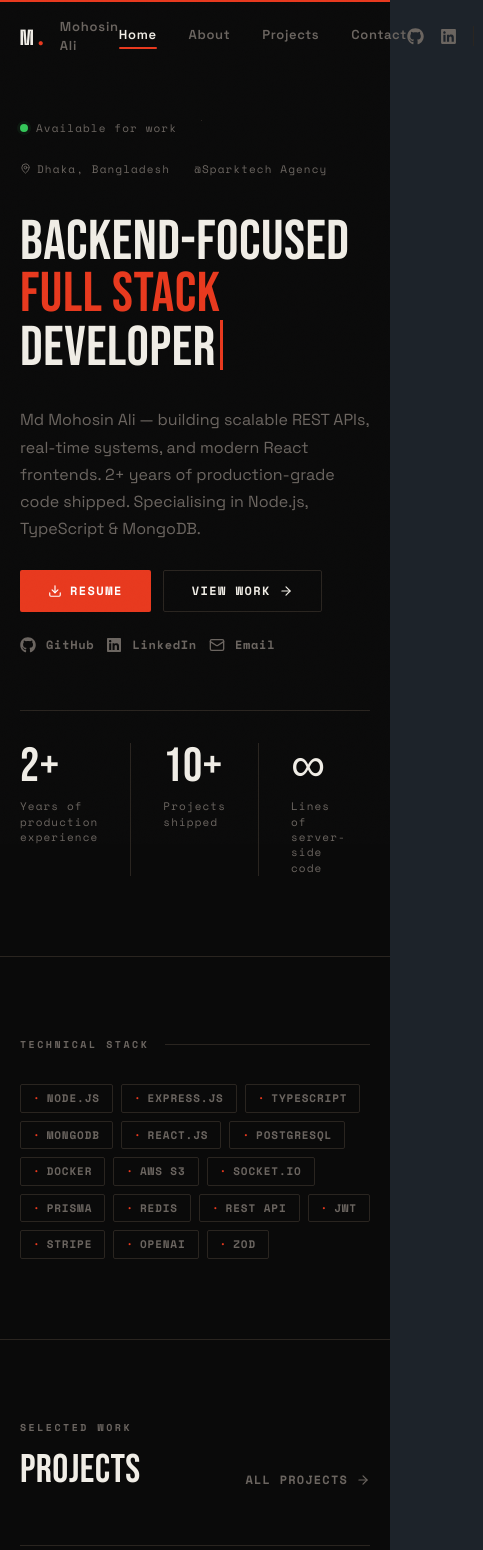
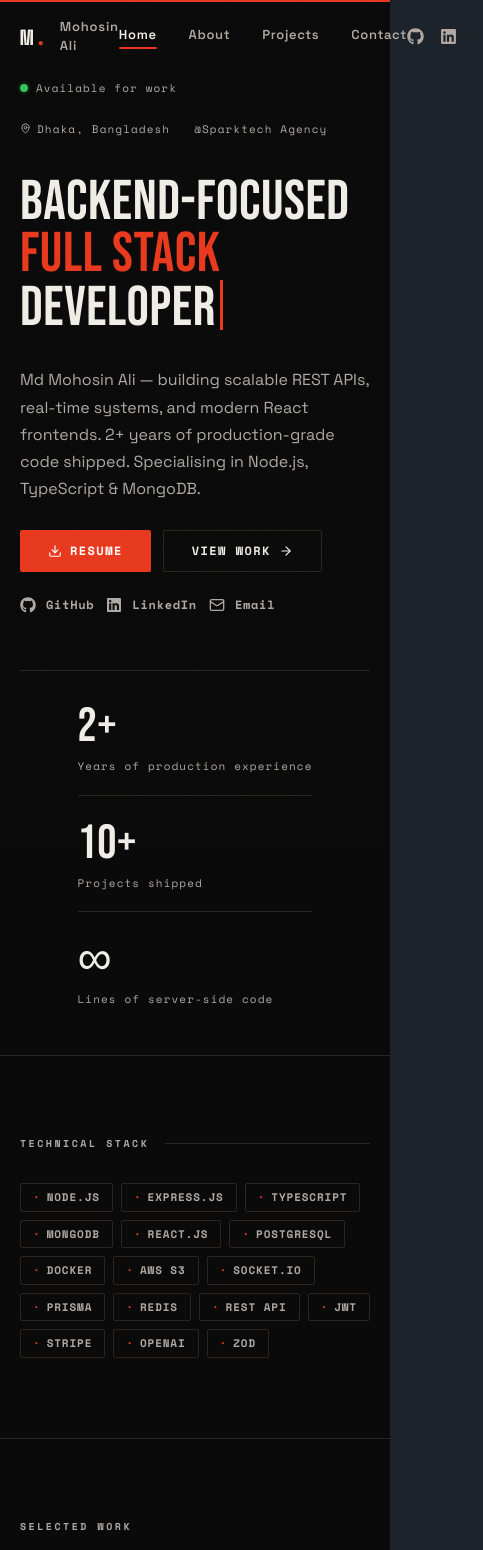
Before and after one commit to Mohosin075/mohosin-portfolio, a React (Vite) app: page / in a window 390 px wide. Shown: the top 1550 px of the page, 483 px wide, since content can reach past the window. Built offline with nearby package versions, Linux system fonts and the light colour scheme.

Commit message:
feat: implement core components and styles for portfolio website

```diff
--- a/src/components/about/About.jsx
+++ b/src/components/about/About.jsx
@@ -98,6 +98,7 @@ const About = () => {
             initial={{ opacity: 0, y: 20 }}
             whileInView={{ opacity: 1, y: 0 }}
             viewport={{ once: true }}
+            className="about-photo-wrapper"
           >
             <div style={{ position: "relative" }}>
               <div className="img-container" style={{ aspectRatio: "4/5" }}>
@@ -142,24 +143,13 @@ const About = () => {
             viewport={{ once: true }}
           >
             {/* Stats row */}
-            <div style={{
-              display: "grid",
-              gridTemplateColumns: "repeat(3, 1fr)",
-              gap: 0,
-              marginBottom: 40,
-              paddingBottom: 40,
-              borderBottom: "1px solid var(--border)",
-            }}>
+            <div className="about-stats-grid">
               {[
                 { val: "2+", label: "Years experience" },
                 { val: "10+", label: "Projects shipped" },
                 { val: "30+", label: "APIs built" },
               ].map((s, i) => (
-                <div key={i} style={{
-                  paddingRight: i < 2 ? 32 : 0,
-                  paddingLeft: i > 0 ? 32 : 0,
-                  borderRight: i < 2 ? "1px solid var(--border)" : "none",
-                }}>
+                <div key={i} className="about-stat-item">
                   <div className="font-display" style={{ fontSize: 44, color: "var(--chalk)", lineHeight: 1 }}>
                     {s.val}
                   </div>
@@ -201,7 +191,7 @@ const About = () => {
         {/* What I do */}
         <div style={{ marginBottom: 80 }}>
           <div className="rule-label" style={{ marginBottom: 40 }}>What I Do</div>
-          <div style={{ display: "grid", gridTemplateColumns: "repeat(3, 1fr)", gap: 0 }} className="services-grid">
+          <div className="services-grid">
             {services.map((s, i) => (
               <motion.div
                 key={i}
@@ -209,15 +199,7 @@ const About = () => {
                 whileInView={{ opacity: 1, y: 0 }}
                 viewport={{ once: true }}
                 transition={{ delay: i * 0.1 }}
-                style={{
-                  padding: "32px",
-                  borderLeft: i > 0 ? "1px solid var(--border)" : "none",
-                  borderTop: "1px solid var(--border)",
-                  borderBottom: "1px solid var(--border)",
-                  ...(i === 0 ? { borderLeft: "1px solid var(--border)" } : {}),
-                  ...(i === services.length - 1 ? { borderRight: "1px solid var(--border)" } : {}),
-                  transition: "background 0.2s",
-                }}
+                className="service-card"
                 onMouseEnter={e => e.currentTarget.style.background = "var(--surface)"}
                 onMouseLeave={e => e.currentTarget.style.background = "transparent"}
               >
--- a/src/components/footer/Footer.jsx
+++ b/src/components/footer/Footer.jsx
@@ -34,8 +34,7 @@ const Footer = () => {
           alignItems: "start",
           paddingBottom: 48,
           borderBottom: "1px solid var(--border)",
-          flexWrap: "wrap",
-        }}>
+        }} className="footer-grid">
           {/* Left: brand + desc + availability */}
           <div>
             <NavLink to="/" style={{ textDecoration: "none", display: "flex", alignItems: "baseline", gap: 4, marginBottom: 16, width: "fit-content" }}>
@@ -62,7 +61,7 @@ const Footer = () => {
           </div>
 
           {/* Right: nav + contact */}
-          <div style={{ display: "grid", gridTemplateColumns: "auto auto", gap: 48 }}>
+          <div className="footer-links-grid">
             <div>
               <p className="code-label" style={{ marginBottom: 16 }}>Navigation</p>
               <ul style={{ listStyle: "none", display: "flex", flexDirection: "column", gap: 10 }}>
--- a/src/components/home/Home.jsx
+++ b/src/components/home/Home.jsx
@@ -19,10 +19,10 @@ const stats = [
 
 const Home = () => {
   return (
-    <div style={{ overflowX: "hidden" }}>
+    <div style={{ overflowX: "hidden", width: "100%" }}>
 
       {/* ═══════════════ HERO ═══════════════ */}
-      <section style={{ minHeight: "100vh", display: "flex", flexDirection: "column", justifyContent: "flex-end", paddingTop: 120 }}>
+      <section style={{ width: "100%", minHeight: "100vh", display: "flex", flexDirection: "column", justifyContent: "space-between", paddingTop: 80 }}>
         <div className="CC">
 
           {/* Top metadata row */}
@@ -133,7 +133,7 @@ const Home = () => {
             </div>
 
             {/* Socials — vertical stacked */}
-            <div style={{ display: "flex", flexDirection: "column", gap: 12, alignItems: "flex-end" }}>
+            <div className="hero-socials">
               {[
                 { icon: FaGithub, href: "https://github.com/Mohosin075", label: "GitHub" },
                 { icon: FaLinkedin, href: "https://www.linkedin.com/in/md-mohosin-5b34a0278/", label: "LinkedIn" },
@@ -172,17 +172,12 @@ const Home = () => {
           initial={{ opacity: 0 }}
           animate={{ opacity: 1 }}
           transition={{ duration: 0.6, delay: 0.5 }}
-          className="CC"
-          style={{ display: "grid", gridTemplateColumns: "repeat(3, 1fr)", paddingTop: 32, paddingBottom: 80, gap: 0 }}
+          className="CC hero-stats"
         >
           {stats.map((s, i) => (
             <div
               key={i}
-              style={{
-                padding: "0 32px 0 0",
-                borderRight: i < stats.length - 1 ? "1px solid var(--border)" : "none",
-                marginRight: i < stats.length - 1 ? 32 : 0,
-              }}
+              className="hero-stat-item"
             >
               <div className="font-display" style={{ fontSize: 48, color: "var(--chalk)", lineHeight: 1 }}>
                 {s.value}
--- a/src/components/navbar/NavBar.jsx
+++ b/src/components/navbar/NavBar.jsx
@@ -177,12 +177,17 @@ const Navbar = () => {
                       fontFamily: "'Bebas Neue', sans-serif",
                       fontSize: 56,
                       lineHeight: 1.1,
-                      color: "var(--muted)",
+                      color: (location.pathname === `/${list?.location}` || (list?.location === "" && location.pathname === "/"))
+                        ? "var(--vermillion)"
+                        : "var(--muted)",
                       letterSpacing: "0.02em",
                       transition: "color 0.2s",
                     }}
                     onMouseEnter={e => e.currentTarget.style.color = "var(--chalk)"}
-                    onMouseLeave={e => e.currentTarget.style.color = "var(--muted)"}
+                    onMouseLeave={e => {
+                      const isActive = (location.pathname === `/${list?.location}` || (list?.location === "" && location.pathname === "/"));
+                      e.currentTarget.style.color = isActive ? "var(--vermillion)" : "var(--muted)";
+                    }}
                   >
                     {list?.Label}
                   </motion.div>
--- a/src/components/projects/Projects.jsx
+++ b/src/components/projects/Projects.jsx
@@ -338,6 +338,7 @@ const Projects = ({ limit }) => {
       )}
 
       {/* Project list */}
+      <div className={!limit ? "CC" : ""}>
         <AnimatePresence mode="popLayout">
           {/* Featured */}
           <div key="featured">
@@ -353,7 +354,7 @@ const Projects = ({ limit }) => {
               layout
               style={{
                 display: "grid",
-              gridTemplateColumns: "repeat(auto-fill, minmax(300px, 1fr))",
+                gridTemplateColumns: "repeat(auto-fill, minmax(min(100%, 300px), 1fr))",
                 gap: 16,
                 marginTop: 40,
                 paddingTop: 40,
@@ -367,6 +368,7 @@ const Projects = ({ limit }) => {
           )}
         </AnimatePresence>
       </div>
+    </div>
   );
 };
 
--- a/src/index.css
+++ b/src/index.css
@@ -11,7 +11,7 @@
   --vermillion: #E8391E;
   --vermillion-dark: #C42E15;
   --chalk: #F0EDE6;
-  --muted: #6B6560;
+  --muted: #B0A9A3;
   --border: #2A2520;
   --surface: #111110;
   --surface-2: #1A1916;
@@ -61,9 +61,15 @@ body::before {
 ::-webkit-scrollbar-thumb { background: var(--border); border-radius: 2px; }
 ::-webkit-scrollbar-thumb:hover { background: var(--vermillion); }
 
+/* ── Placeholders ── */
+::placeholder {
+  color: var(--muted);
+  opacity: 0.9;
+}
+
 /* ── Container ── */
 .CC {
-  max-width: 1280px;
+  max-width: 1440px;
   margin-left: auto;
   margin-right: auto;
   padding-left: 24px;
@@ -379,6 +385,7 @@ body::before {
   flex-direction: column;
   justify-content: center;
   padding: 40px;
+  overflow-y: auto;
 }
 
 /* ── Grid background subtle ── */
@@ -400,6 +407,79 @@ body::before {
   letter-spacing: 0.1em;
 }
 
+/* ── Hero Stats ── */
+.hero-stats {
+  display: grid;
+  grid-template-columns: repeat(3, 1fr);
+  gap: 0;
+  padding-top: 32px;
+  padding-bottom: 80px;
+}
+.hero-stat-item {
+  padding-right: 32px;
+  border-right: 1px solid var(--border);
+}
+.hero-stat-item:last-child {
+  padding-right: 0;
+  border-right: none;
+}
+
+/* ── About Stats ── */
+.about-stats-grid {
+  display: grid;
+  grid-template-columns: repeat(3, 1fr);
+  gap: 0;
+  margin-bottom: 40px;
+  padding-bottom: 40px;
+  border-bottom: 1px solid var(--border);
+}
+.about-stat-item {
+  padding-right: 32px;
+  border-right: 1px solid var(--border);
+}
+.about-stat-item:last-child {
+  padding-right: 0;
+  border-right: none;
+}
+
+/* ── Services Grid ── */
+.services-grid {
+  display: grid;
+  grid-template-columns: repeat(3, 1fr);
+  gap: 0;
+}
+.service-card {
+  padding: 32px;
+  border-top: 1px solid var(--border);
+  border-bottom: 1px solid var(--border);
+  border-left: 1px solid var(--border);
+  background: transparent;
+  transition: background 0.2s;
+}
+.service-card:last-child {
+  border-right: 1px solid var(--border);
+}
+
+/* ── Footer Link Grid ── */
+.footer-links-grid {
+  display: grid;
+  grid-template-columns: auto auto;
+  gap: 48px;
+}
+
+/* ── About Photo ── */
+.about-photo-wrapper {
+  max-width: 100%;
+}
+
+/* ── Socials ── */
+.hero-socials {
+  display: flex;
+  flex-direction: column;
+  gap: 12px;
+  align-items: flex-end;
+}
+
 /* ═══════════ RESPONSIVE ═══════════ */
 
 /* Featured project grid → stack on mobile */
@@ -419,6 +499,39 @@ body::before {
   .flex-col-mobile > :last-child {
     flex-direction: row !important;
     flex-wrap: wrap !important;
+  }
+  .hero-stats {
+    grid-template-columns: 1fr !important;
+    gap: 24px !important;
+    padding-bottom: 48px !important;
+  }
+  .hero-stat-item {
+    padding-right: 0 !important;
+    border-right: none !important;
+    border-bottom: 1px solid var(--border);
+    padding-bottom: 20px;
+  }
+  .hero-stat-item:last-child {
+    border-bottom: none !important;
+    padding-bottom: 0 !important;
+  }
+  .hero-socials {
+    flex-direction: row !important;
+    flex-wrap: wrap !important;
+    align-items: center !important;
+    justify-content: flex-start !important;
+  }
+  .services-grid {
+    grid-template-columns: 1fr !important;
+  }
+  .service-card {
+    border-left: 1px solid var(--border) !important;
+    border-right: 1px solid var(--border) !important;
+    border-top: none !important;
+    border-bottom: 1px solid var(--border) !important;
+  }
+  .service-card:first-child {
+    border-top: 1px solid var(--border) !important;
   }
 }
 
@@ -443,15 +556,34 @@ body::before {
     grid-template-columns: 1fr !important;
     gap: 40px !important;
   }
+  .about-photo-wrapper {
+    max-width: 340px;
+    margin: 0 auto;
+  }
 }
 
 @media (max-width: 768px) {
-  .services-grid {
-    grid-template-columns: 1fr !important;
-  }
   .exp-grid {
     grid-template-columns: 1fr !important;
     gap: 40px !important;
+  }
+}
+
+@media (max-width: 580px) {
+  .about-stats-grid {
+    grid-template-columns: 1fr !important;
+    gap: 20px !important;
+  }
+  .about-stat-item {
+    padding-right: 0 !important;
+    padding-left: 0 !important;
+    border-right: none !important;
+    border-bottom: 1px solid var(--border);
+    padding-bottom: 20px;
+  }
+  .about-stat-item:last-child {
+    border-bottom: none !important;
+    padding-bottom: 0 !important;
   }
 }
 
@@ -459,6 +591,13 @@ body::before {
 @media (max-width: 700px) {
   .footer-grid {
     grid-template-columns: 1fr !important;
+  }
+}
+
+@media (max-width: 480px) {
+  .footer-links-grid {
+    grid-template-columns: 1fr !important;
+    gap: 24px !important;
   }
 }
 
```
Lines whose indentation alone changed are shown as unchanged.
